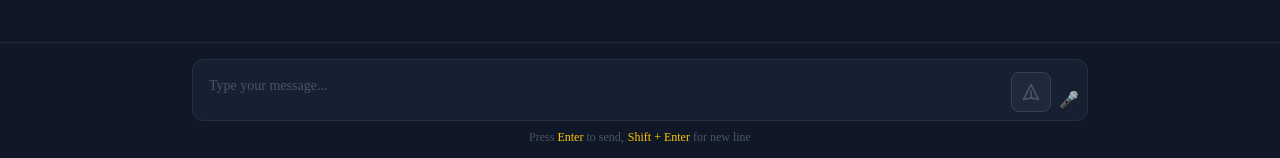
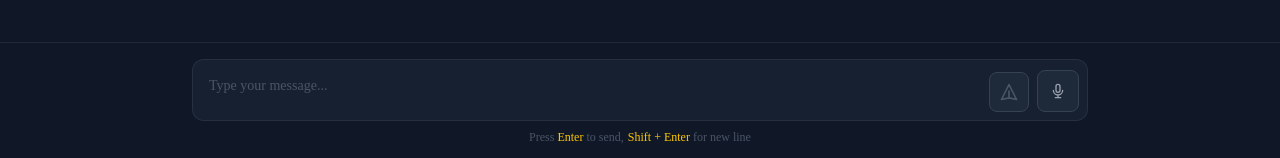
Before and after one commit to imanchalsingh/mockmate, a React (Vite) app in the folder mockmate-client/: page /chats-interview in a window 1280 px wide. Shown: the part 639-797 px from the top of the page. Built offline with nearby package versions, Linux system fonts and the light colour scheme.

Commit message:
used svg instead of emoji

```diff
--- a/mockmate-client/src/components/chats/ChatInput.tsx
+++ b/mockmate-client/src/components/chats/ChatInput.tsx
@@ -63,8 +63,51 @@ export default function ChatInput({ onSend }: ChatInputProps) {
                     />
                 </svg>
             </button>
-            <button onClick={startListening}>
-                {listening ? "🎙️ Listening..." : "🎤"}
+            <button
+                onClick={startListening}
+                className={`p-3 rounded-lg transition-all duration-300 ${listening
+                        ? 'bg-yellow-400/20 text-yellow-400 border border-yellow-400/50'
+                        : 'bg-gray-800 text-gray-400 hover:text-yellow-400 hover:border-yellow-400/50 border border-gray-700'
+                    }`}
+            >
+                {listening ? (
+                    <svg
+                        className="w-4 h-4 animate-pulse"
+                        fill="none"
+                        stroke="currentColor"
+                        viewBox="0 0 24 24"
+                    >
+                        {/* Listening icon with sound waves */}
+                        <path
+                            strokeLinecap="round"
+                            strokeLinejoin="round"
+                            strokeWidth={2}
+                            d="M19 11a7 7 0 01-7 7m0 0a7 7 0 01-7-7m7 7v4m0 0H8m4 0h4m-4-8a3 3 0 01-3-3V5a3 3 0 116 0v6a3 3 0 01-3 3z"
+                        />
+                        <path
+                            strokeLinecap="round"
+                            strokeLinejoin="round"
+                            strokeWidth={2}
+                            d="M15.5 8.5A3.5 3.5 0 0112 12M8.5 8.5A3.5 3.5 0 0012 12"
+                            className="opacity-50"
+                        />
+                    </svg>
+                ) : (
+                    <svg
+                        className="w-4 h-4"
+                        fill="none"
+                        stroke="currentColor"
+                        viewBox="0 0 24 24"
+                    >
+                        {/* Microphone icon */}
+                        <path
+                            strokeLinecap="round"
+                            strokeLinejoin="round"
+                            strokeWidth={2}
+                            d="M19 11a7 7 0 01-7 7m0 0a7 7 0 01-7-7m7 7v4m0 0H8m4 0h4m-4-8a3 3 0 01-3-3V5a3 3 0 116 0v6a3 3 0 01-3 3z"
+                        />
+                    </svg>
+                )}
             </button>
         </div>
     );
```
